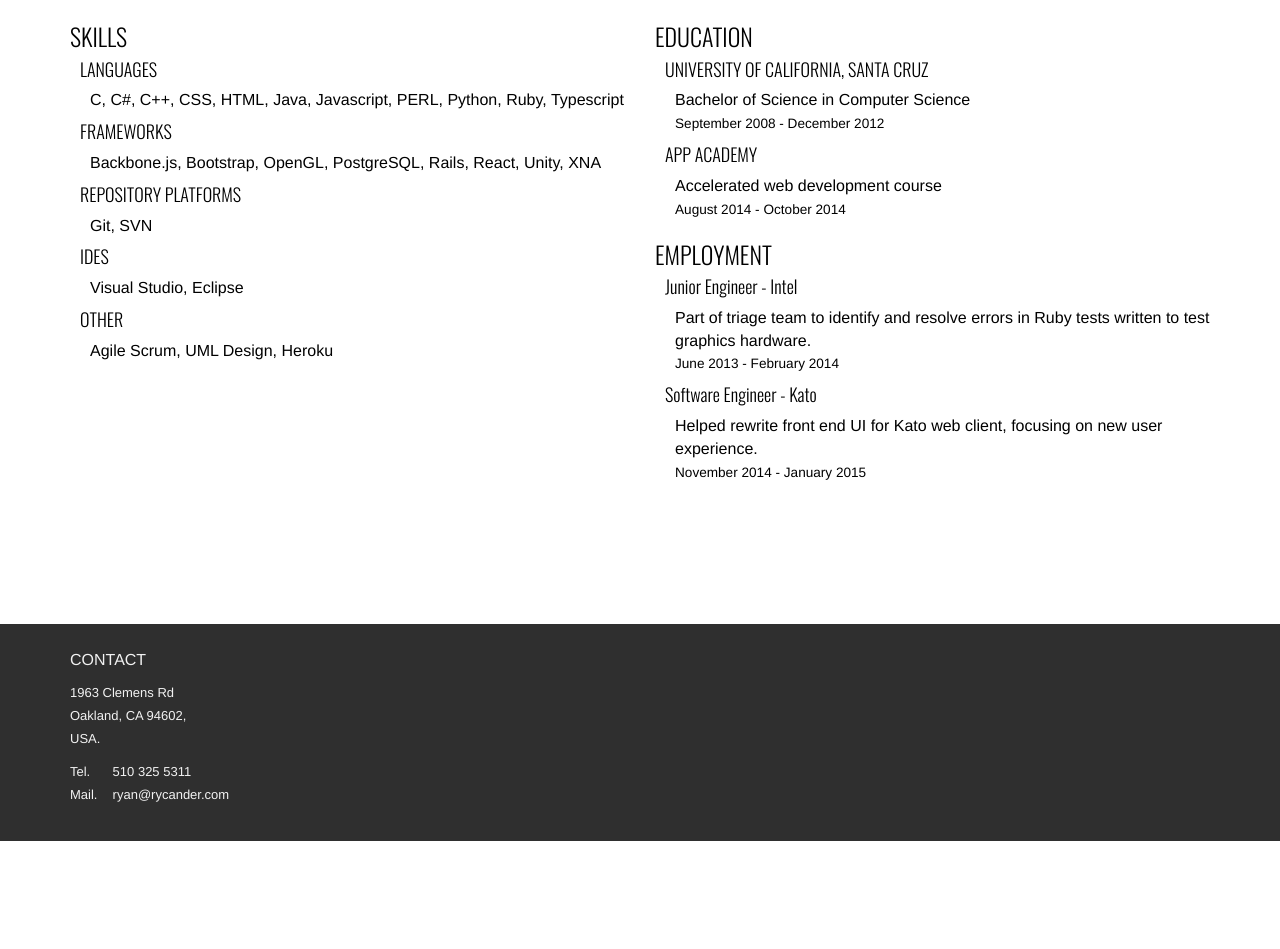
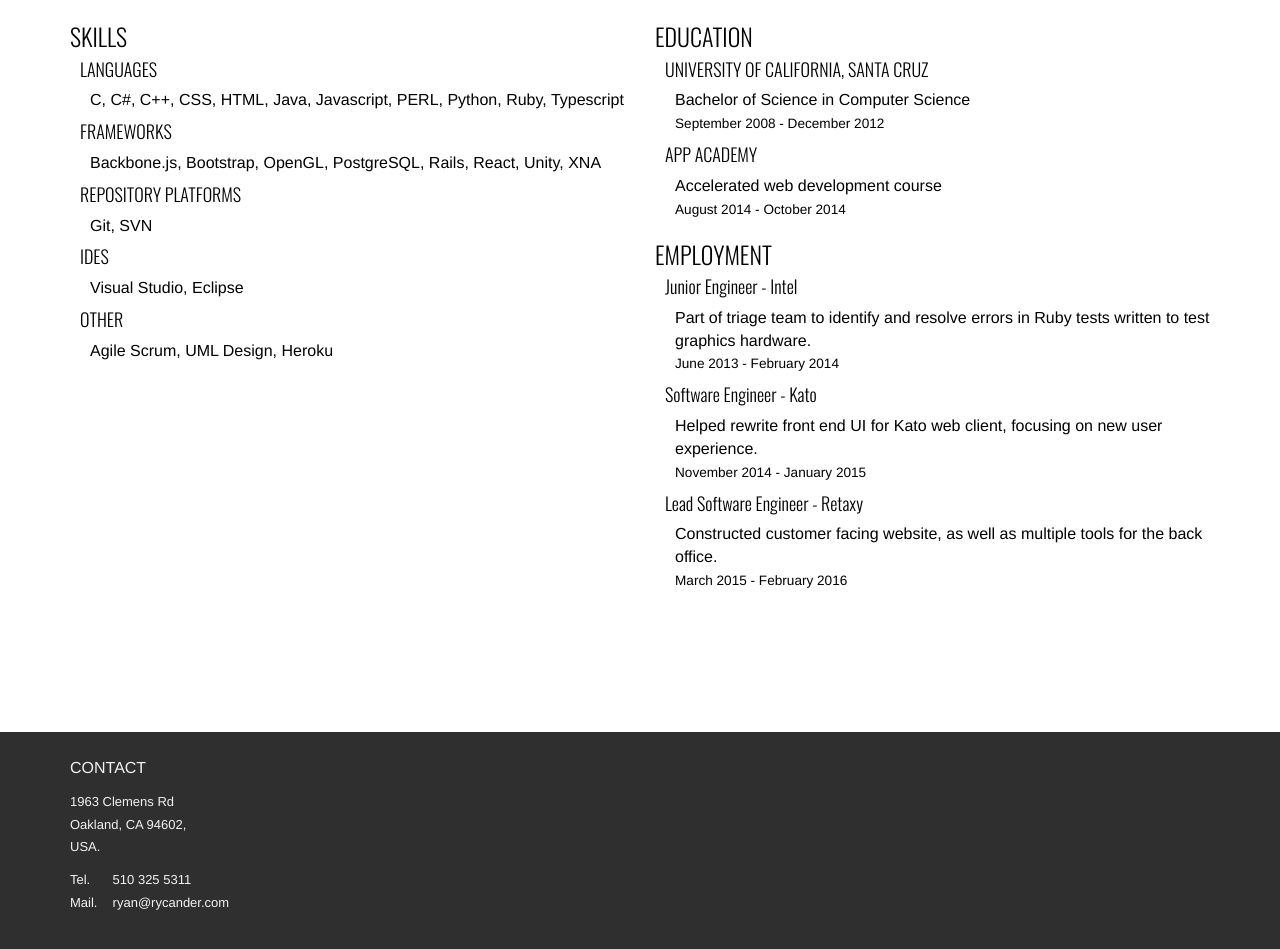
Before and after one commit to rycander/rycander.github.io, a plain HTML site: page index.html in a window 1280 px wide. Shown: the part 2303-3252 px from the top of the page. Before the commit the page ends 3144 px from the top, so only its background shows below. Drawn offline with nearby package versions, Linux system fonts and the light colour scheme.

Commit message:
Update resume

```diff
--- a/index.html
+++ b/index.html
@@ -180,10 +180,15 @@
                   <h4>Software Engineer - Kato</h4>
                   <p>Helped rewrite front end UI for Kato web client, focusing on new user experience.<br/>
                   <small>November 2014 - January 2015</small></p>
+
+                  <h4>Lead Software Engineer - Retaxy</h4>
+                  <p>Constructed customer facing website, as well as multiple tools for the back office.<br/>
+                  <small>March 2015 - February 2016</small></p>
+
             </div>
             </div>
          </div><!-- /row -->
-      </div><! --/container -->
+      </div>
    </div>
 
    <section id="contact" name="contact"></section>
@@ -223,7 +228,7 @@
                </form>
             </div>-->
 
-         </div><! --/row -->
+         </div><!--/row -->
       </div><!-- /container -->
    </div>
 
```
Also changed, not shown: 1 other file.
